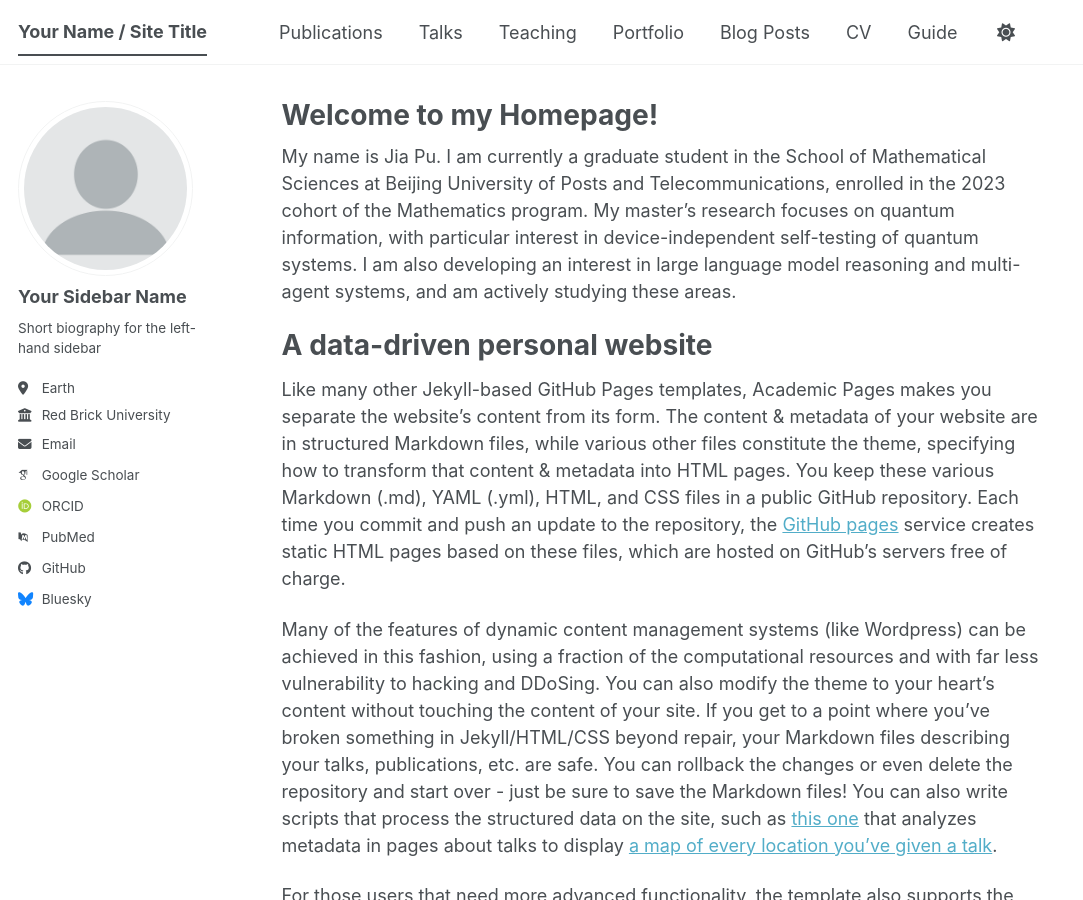
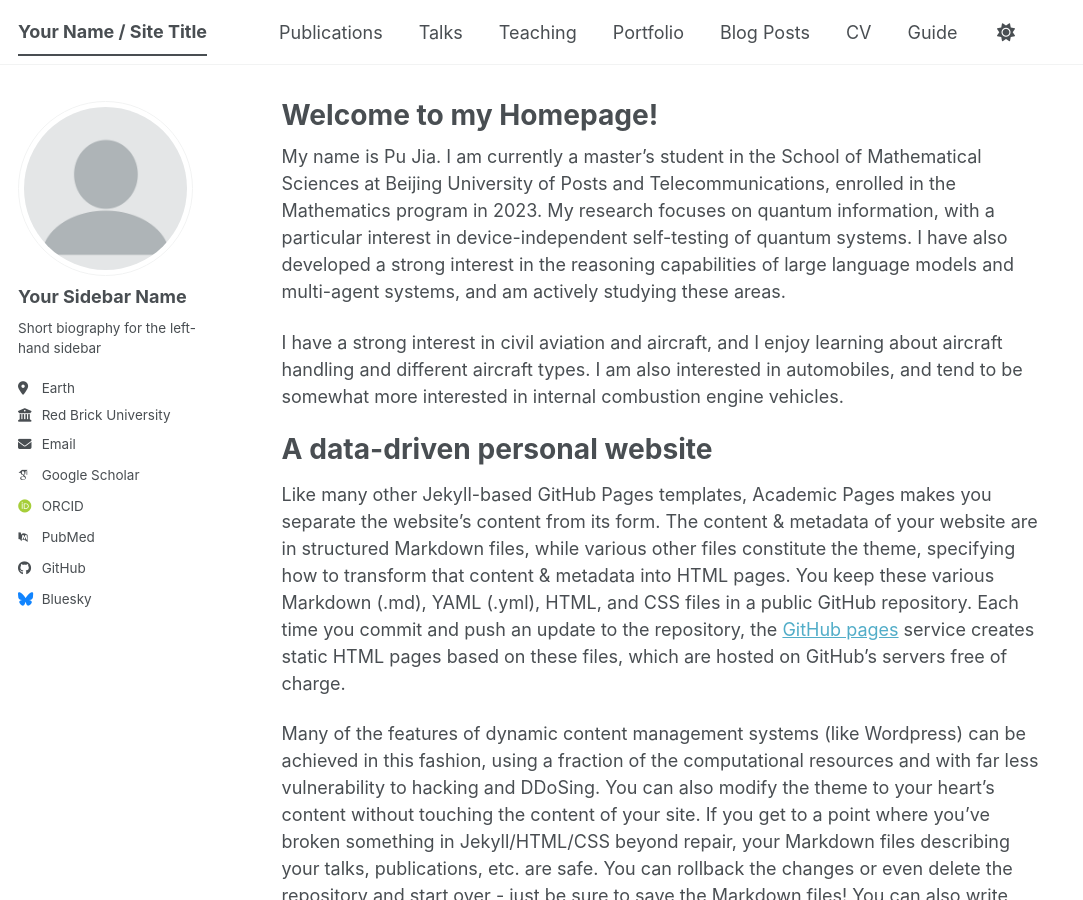
Before and after one commit to pujiayeah/pujiayeah.github.io, a Jekyll site: the page built from _pages/about.md, in a window 1280 px wide and 900 px high. Shown: the whole window, without its empty margins (0-1083 px from the left). Built offline with Jekyll 4.4.1, drawn with Linux system fonts in a browser that asks for light colours; some web fonts are replaced; a script bundle is joined from its source files by our own code; library files that are not in the unit come from our copies.

Commit message:
Update about.md

```diff
--- a/_pages/about.md
+++ b/_pages/about.md
@@ -7,7 +7,9 @@ redirect_from:
   - /about.html
 ---
 
-My name is Jia Pu. I am currently a graduate student in the School of Mathematical Sciences at Beijing University of Posts and Telecommunications, enrolled in the 2023 cohort of the Mathematics program. My master's research focuses on quantum information, with particular interest in device-independent self-testing of quantum systems. I am also developing an interest in large language model reasoning and multi-agent systems, and am actively studying these areas.
+My name is Pu Jia. I am currently a master's student in the School of Mathematical Sciences at Beijing University of Posts and Telecommunications, enrolled in the Mathematics program in 2023. My research focuses on quantum information, with a particular interest in device-independent self-testing of quantum systems. I have also developed a strong interest in the reasoning capabilities of large language models and multi-agent systems, and am actively studying these areas.
+
+I have a strong interest in civil aviation and aircraft, and I enjoy learning about aircraft handling and different aircraft types. I am also interested in automobiles, and tend to be somewhat more interested in internal combustion engine vehicles.
 
 
 A data-driven personal website
```
